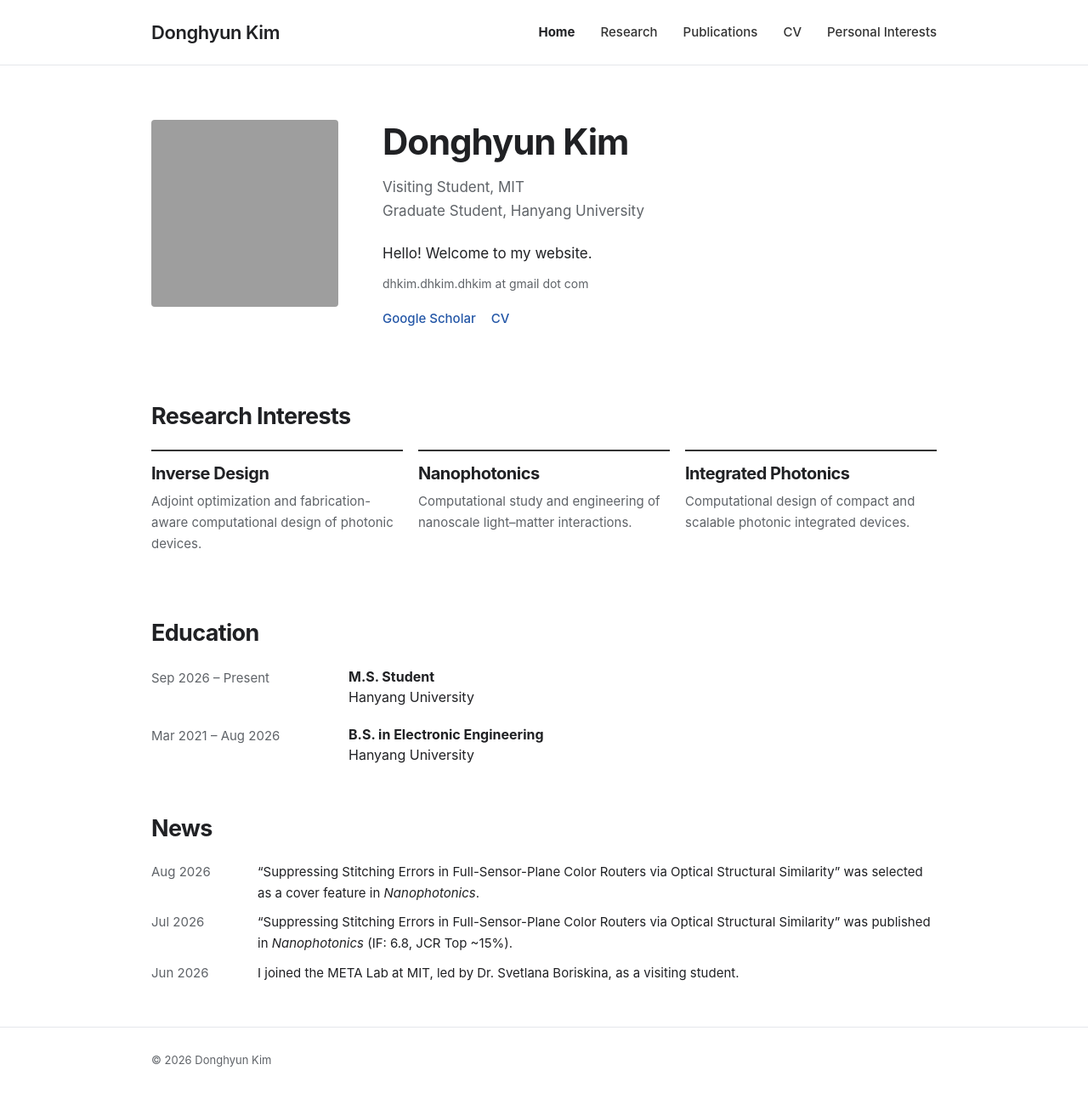
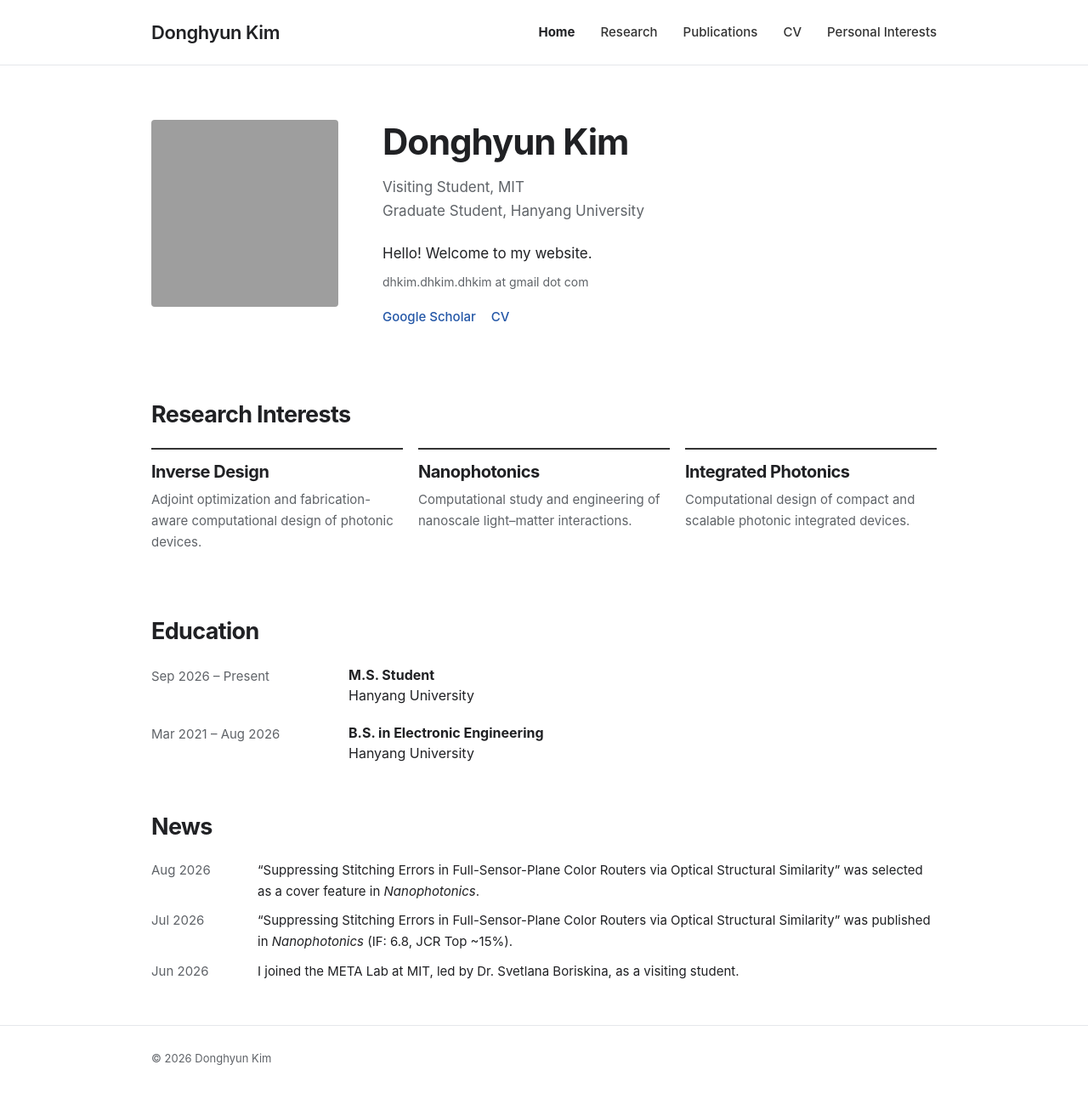
Before and after one commit to dhkim-dhkim-dhkim/dhkim-dhkim-dhkim.github.io, a Jekyll site: the page built from index.md, in a window 1280 px wide. Shown: the whole page at 85% size. Built offline with Jekyll 4.4.1, drawn with Linux system fonts in a browser that asks for light colours; grey boxes are pictures that could not be loaded.

Commit message:
Update style.css

```diff
--- a/assets/css/style.css
+++ b/assets/css/style.css
@@ -173,7 +173,8 @@ a {
 
 .intro {
   max-width: 650px;
-  margin-bottom: 10px;
+
+  margin-bottom: 8px;
 }
 
 .contact-info {
@@ -457,9 +458,9 @@ a {
 }
 
 
-/* ---------- Outside Research ---------- */
+/* ---------- Personal Interests ---------- */
 
-.outside-page {
+.personal-page {
   max-width: 800px;
 }
 
```
